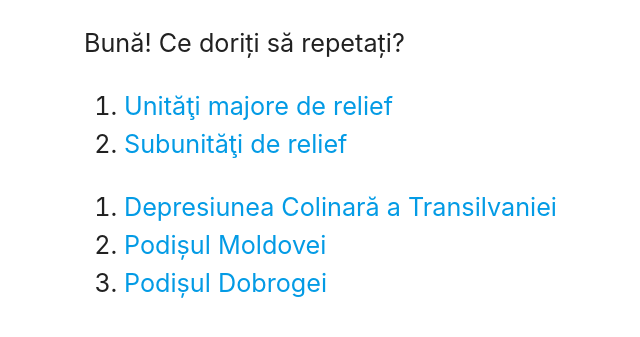
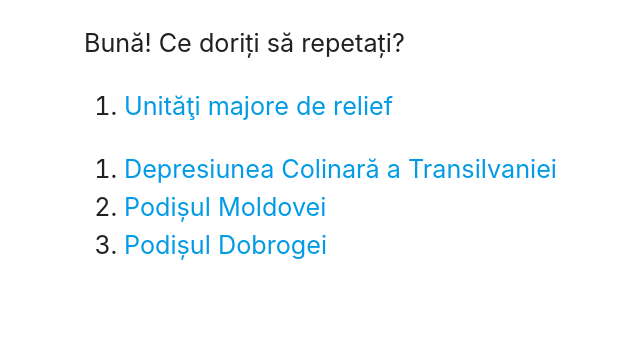
Before and after one commit to teodor-ionesco/mau5, a PHP site: page /mau5/geogra/ro/relief/unitati/index.php in a window 1280 px wide. Shown: the top 337 px of the page, without its empty margins (108-748 px from the left). Run offline with PHP 8.4, Linux system fonts and the light colour scheme.

Commit message:
Update index.php

```diff
--- a/geogra/ro/relief/unitati/index.php
+++ b/geogra/ro/relief/unitati/index.php
@@ -12,7 +12,6 @@
 			<p class="flow-text">Bună! Ce doriți să repetați?</p>
 			<ol class="flow-text">
 				<li><a href="//www.geogra.ro/joc/romania_unitati_majore/index.php" target="_BLANK">Unităţi majore de relief</a></li>
-				<li><a href="//www.geogra.ro/joc/relief/index.php" target="_BLANK">Subunităţi de relief</a></li>
 			</ol>
 
 			<ol class="flow-text">
```
